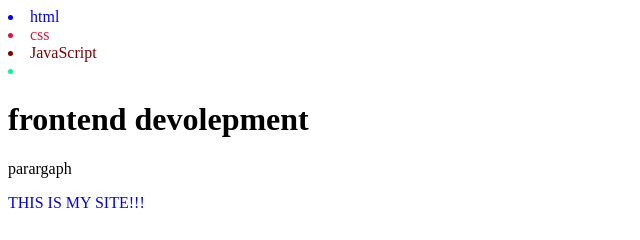
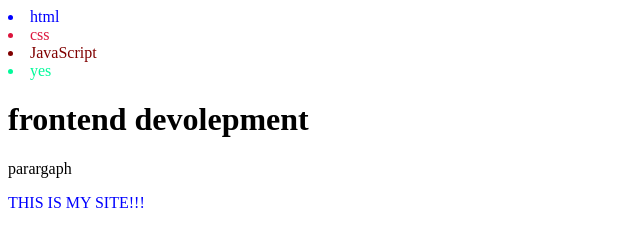
Before and after one commit to Semnieuwenhuis/front-end-development.2, a plain HTML site: page index.html in a window 1280 px wide. Shown: the full height of the page, 0-640 px from the left. Drawn offline with Linux system fonts and the light colour scheme.

Commit message:
text added

```diff
--- a/index.html
+++ b/index.html
@@ -17,7 +17,11 @@
 <li style="color: blue;"> html </li>
 <li style="color: crimson;"> css </li>
 <li style="color: maroon;"> JavaScript </li>
-<li style="color: mediumspringgreen;">  </li>
+<li style="color: mediumspringgreen;
+right: 800px;
+
+
+"> yes </li>
 
 
 <h1>frontend devolepment</h1>
```
